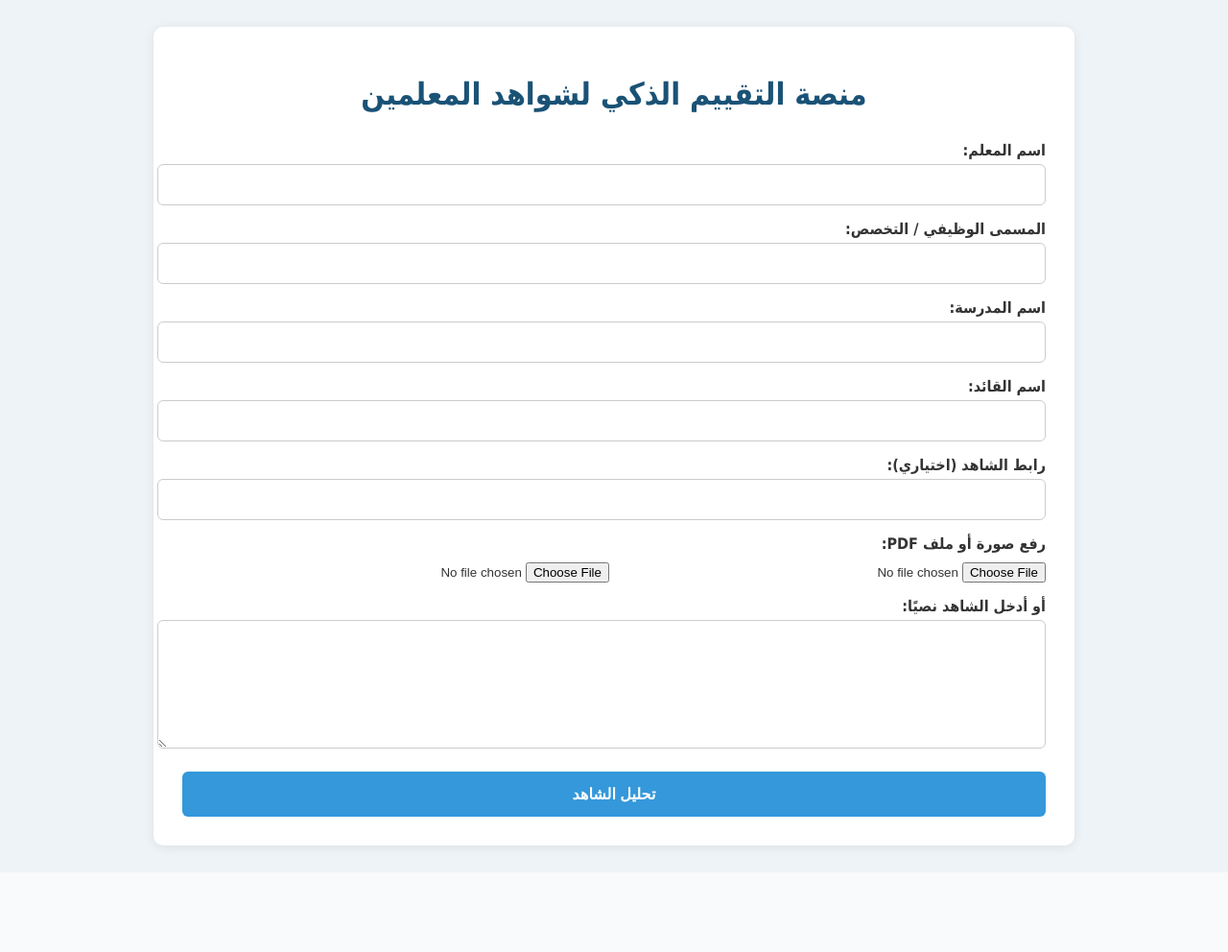
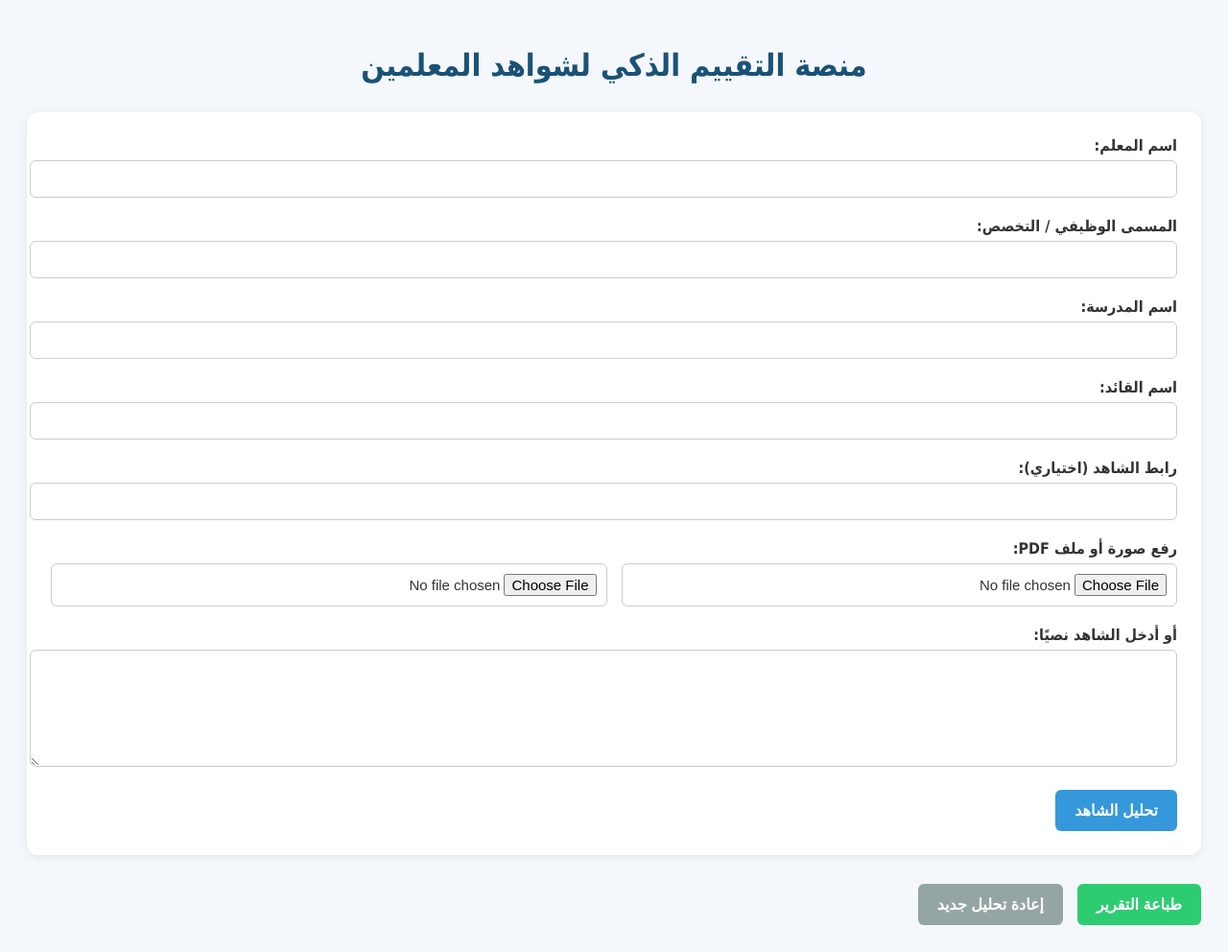
Before and after one commit to aliasiriiii/smart-ai, a Flask app: page / in a window 1280 px wide. Shown: the whole page at 96% size. Before the commit the page ends 889 px from the top, so only its background shows below. Run offline with Flask 3, Linux system fonts and the light colour scheme.

Commit message:
Update index.html

```diff
--- a/templates/index.html
+++ b/templates/index.html
@@ -1,146 +1,170 @@
 <!DOCTYPE html>
 <html lang="ar" dir="rtl">
 <head>
-  <meta charset="UTF-8">
-  <title>منصة التقييم الذكي</title>
+  <meta charset="UTF-8" />
+  <meta name="viewport" content="width=device-width, initial-scale=1.0" />
+  <title>منصة التقييم الذكي لشواهد المعلمين</title>
   <style>
     body {
       font-family: 'Tahoma', sans-serif;
-      background: #eef3f7;
+      background: #f4f8fc;
       padding: 20px;
       color: #333;
     }
+
     h1 {
       text-align: center;
       color: #1a5276;
       margin-bottom: 30px;
     }
-    .container {
-      max-width: 900px;
-      margin: auto;
-      background: #fff;
-      padding: 30px;
-      border-radius: 10px;
-      box-shadow: 0 2px 12px rgba(0,0,0,0.08);
+
+    form {
+      background: #ffffff;
+      padding: 25px;
+      border-radius: 12px;
+      box-shadow: 0 2px 10px rgba(0,0,0,0.08);
+      margin-bottom: 30px;
     }
+
+    .form-group {
+      margin-bottom: 20px;
+    }
+
     label {
       display: block;
-      margin-top: 15px;
+      margin-bottom: 6px;
       font-weight: bold;
     }
-    input[type="text"], textarea {
+
+    input, textarea {
       width: 100%;
-      padding: 12px;
-      margin-top: 5px;
+      padding: 10px;
       border: 1px solid #ccc;
       border-radius: 6px;
       font-size: 15px;
     }
+
     textarea {
       resize: vertical;
+      min-height: 100px;
     }
-    .file-row {
+
+    .file-inputs {
       display: flex;
-      gap: 10px;
-      margin-top: 10px;
+      gap: 15px;
     }
-    input[type="file"] {
+
+    .file-inputs input {
       flex: 1;
     }
+
     button {
-      margin-top: 20px;
-      background: #3498db;
-      color: #fff;
-      padding: 14px;
-      width: 100%;
+      background-color: #3498db;
+      color: white;
+      padding: 12px 20px;
       border: none;
       border-radius: 6px;
+      cursor: pointer;
       font-size: 16px;
       font-weight: bold;
-      cursor: pointer;
     }
+
     button:hover {
-      background: #2c80b4;
+      background-color: #2980b9;
     }
-    .result-box {
-      margin-top: 40px;
-      padding: 25px;
-      background: #fefefe;
-      border-radius: 12px;
-      box-shadow: 0 2px 10px rgba(0,0,0,0.04);
+
+    .ai-note-box {
+      margin-top: 30px;
+      padding: 15px;
+      border: 1px dashed #3498db;
+      background-color: #f0f8ff;
+      border-radius: 8px;
+      font-size: 15px;
+      color: #2c3e50;
+      line-height: 1.8;
     }
-    .footer-note {
-      font-size: 13px;
-      text-align: center;
-      color: #7f8c8d;
-      margin-top: 30px;
-      border-top: 1px solid #eee;
-      padding-top: 15px;
-    }
-    .btn-group {
-      display: flex;
-      gap: 10px;
-      margin-top: 20px;
-    }
-    .btn-group button {
-      flex: 1;
-    }
-    .error {
-      color: red;
-      text-align: center;
-      margin-top: 20px;
+
+    @media print {
+      .ai-note-box {
+        display: none;
+      }
     }
   </style>
 </head>
 <body>
-  <div class="container">
-    <h1>منصة التقييم الذكي لشواهد المعلمين</h1>
+  <h1>منصة التقييم الذكي لشواهد المعلمين</h1>
 
-    <form method="POST" enctype="multipart/form-data">
+  <form method="POST" enctype="multipart/form-data">
+    <div class="form-group">
       <label>اسم المعلم:</label>
-      <input type="text" name="teacher_name" value="{{ teacher_name or '' }}">
+      <input type="text" name="teacher_name" value="{{ teacher_name or '' }}" required />
+    </div>
 
+    <div class="form-group">
       <label>المسمى الوظيفي / التخصص:</label>
-      <input type="text" name="job_title" value="{{ job_title or '' }}">
+      <input type="text" name="job_title" value="{{ job_title or '' }}" required />
+    </div>
 
+    <div class="form-group">
       <label>اسم المدرسة:</label>
-      <input type="text" name="school" value="{{ school or '' }}">
+      <input type="text" name="school" value="{{ school or '' }}" required />
+    </div>
 
+    <div class="form-group">
       <label>اسم القائد:</label>
-      <input type="text" name="principal_name" value="{{ principal_name or '' }}">
+      <input type="text" name="principal_name" value="{{ principal_name or '' }}" />
+    </div>
 
+    <div class="form-group">
       <label>رابط الشاهد (اختياري):</label>
-      <input type="text" name="file_link" value="{{ file_link or '' }}">
+      <input type="text" name="file_link" value="{{ file_link or '' }}" />
+    </div>
 
+    <div class="form-group">
       <label>رفع صورة أو ملف PDF:</label>
-      <div class="file-row">
-        <input type="file" name="image" accept="image/*">
-        <input type="file" name="pdf_file" accept=".pdf">
-      </div>
-
-      <label>أو أدخل الشاهد نصيًا:</label>
-      <textarea name="shahid" rows="6">{{ shahid_text or '' }}</textarea>
-
-      <button type="submit">تحليل الشاهد</button>
-    </form>
-
-    {% if gpt_result %}
-    <div class="result-box">
-      {{ gpt_result|safe }}
-      <div class="btn-group">
-        <button onclick="window.print()" style="background:#27ae60;">طباعة التقرير</button>
-        <button onclick="window.location.reload()" style="background:#bdc3c7;">تحليل جديد</button>
-      </div>
-      <div class="footer-note">
-        تم التحليل باستخدام GPT وتحليل ذكي للكلمات المفتاحية<br>
-        تصميم: الأستاذ علي عسيري – ثانوية الظهران
+      <div class="file-inputs">
+        <input type="file" name="image" accept="image/*" />
+        <input type="file" name="pdf_file" accept=".pdf" />
       </div>
     </div>
-    {% endif %}
 
-    {% if error_message %}
-    <div class="error">{{ error_message }}</div>
-    {% endif %}
+    <div class="form-group">
+      <label>أو أدخل الشاهد نصيًا:</label>
+      <textarea name="shahid">{{ shahid_text or '' }}</textarea>
+    </div>
+
+    <button type="submit">تحليل الشاهد</button>
+  </form>
+
+  {% if gpt_result %}
+    <div class="result-block">
+      {{ gpt_result|safe }}
+    </div>
+  {% endif %}
+
+  {% if error_message %}
+    <div style="background:#f8d7da; color:#721c24; padding:15px; margin-top:20px; border-radius:5px; border:1px solid #f5c6cb;">
+      {{ error_message }}
+    </div>
+  {% endif %}
+
+  <div style="margin-top: 30px;">
+    <button onclick="window.print()" style="background-color:#2ecc71;">طباعة التقرير</button>
+    <button onclick="location.reload()" style="background-color:#95a5a6; margin-right:10px;">إعادة تحليل جديد</button>
   </div>
+
+  <script>
+    // منع الإرسال إذا لم يُدخل المستخدم نص أو يرفع ملف
+    document.querySelector("form").addEventListener("submit", function(e) {
+      const text = document.querySelector("textarea[name='shahid']").value.trim();
+      const image = document.querySelector("input[name='image']").files[0];
+      const pdf = document.querySelector("input[name='pdf_file']").files[0];
+
+      if (!text && !image && !pdf) {
+        e.preventDefault();
+        alert("يرجى إدخال نص الشاهد أو رفع ملف صورة أو PDF.");
+      }
+    });
+  </script>
 </body>
 </html>
```
